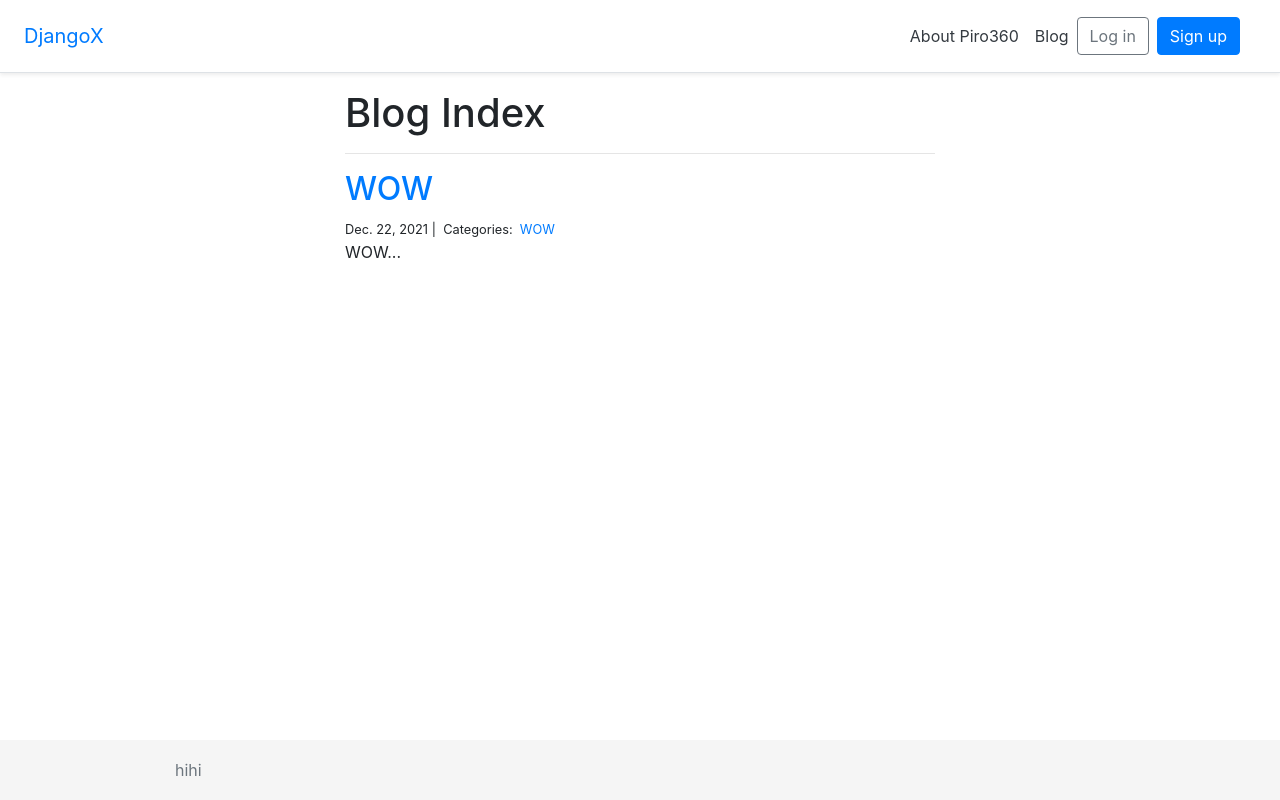
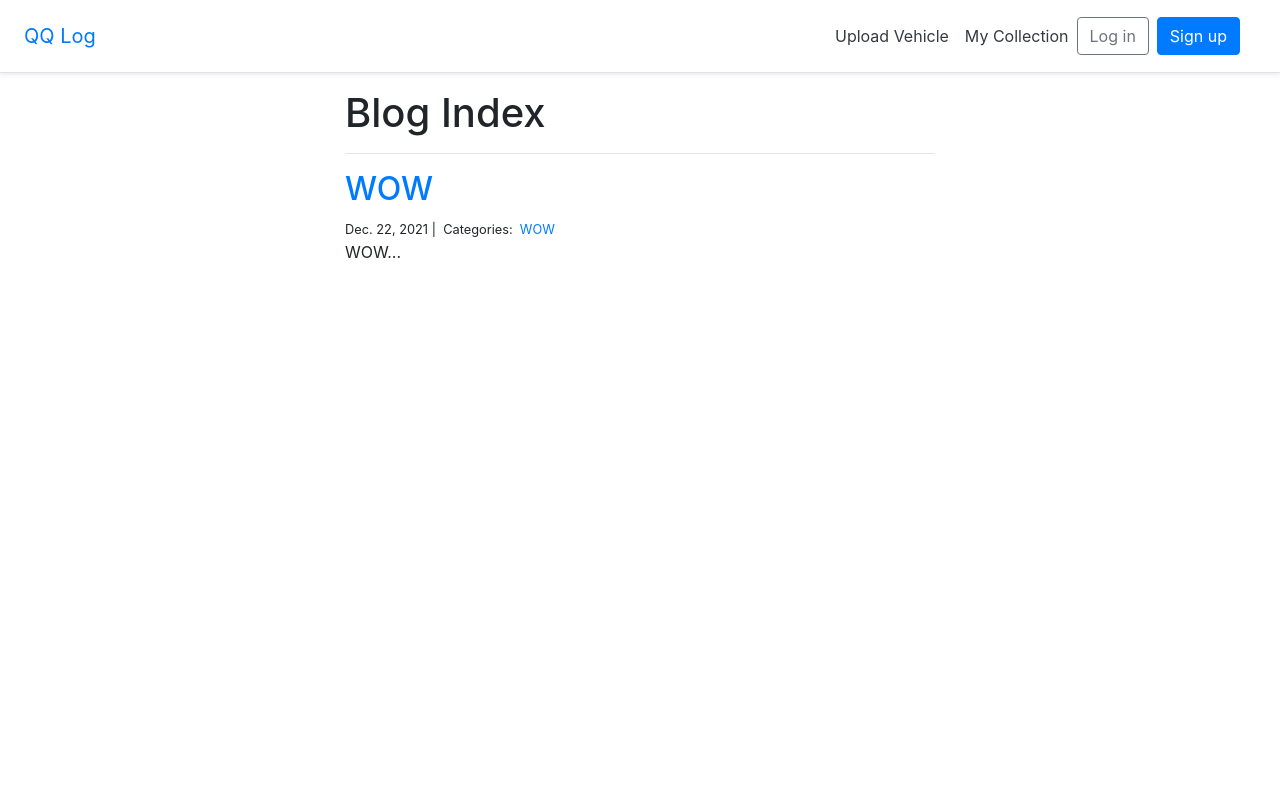
Before and after one commit to creasennaicker/PassionProject, a Django app: page /blog/ in a window 1280 px wide. Run offline with Django 3.2, Linux system fonts and the light colour scheme; data comes from the database, SQL or seed files in the repository.

Commit message:
home page done

```diff
--- a/templates/_base.html
+++ b/templates/_base.html
@@ -5,7 +5,7 @@
 <meta charset="utf-8">
 <meta http-equiv="X-UA-Compatible" content="IE=edge,chrome=1">
 <meta name="viewport" content="width=device-width,minimum-scale=1,initial-scale=1">
-<title>{% block title %}Piro360{% endblock title %}</title>
+<title>{% block title %}QQ Log{% endblock title %}</title>
 <meta name="description" content="A framework for launching new Django projects quickly.">
 <meta name="author" content="">
 <link rel="shortcut icon" type="image/x-icon" href="{% static 'images/favicon.ico' %}">
@@ -22,10 +22,10 @@
   <main role="main">
     <div class="d-flex flex-column flex-md-row align-items-center p-3 px-md-4 mb-3 bg-white border-bottom shadow-sm">
       <h5 class="my-0 mr-md-auto font-weight-normal">
-        <a href="{% url 'home' %}">DjangoX</a>
+        <a href="{% url 'home' %}">QQ Log</a>
       </h5>
-      <a class="p-2 text-dark" href="{% url 'about' %}">About Piro360</a>
-      <a class="p-2 text-dark" href="{% url 'blog_index' %}">Blog</a>
+      <a class="p-2 text-dark" href="{% url 'about' %}">Upload Vehicle</a>
+      <a class="p-2 text-dark" href="{% url 'blog_index' %}">My Collection</a>
 
       <nav class="my-2 my-md-0 mr-md-3">
         {% if user.is_authenticated %}
@@ -57,11 +57,13 @@
     {% endblock content %}
   </div>
 
-  <footer class="footer">
+  <!-- <footer class="footer">
     <div class="container">
       <span class="text-muted">hihi</span>
     </div>
-  </footer>
+  </footer> -->
+
+  <!-- took out footer -->
 
 
 
```
Also changed, not shown: templates/pages/home.html (+7 -2 lines), static/images/alfa_about.jpg (added).
